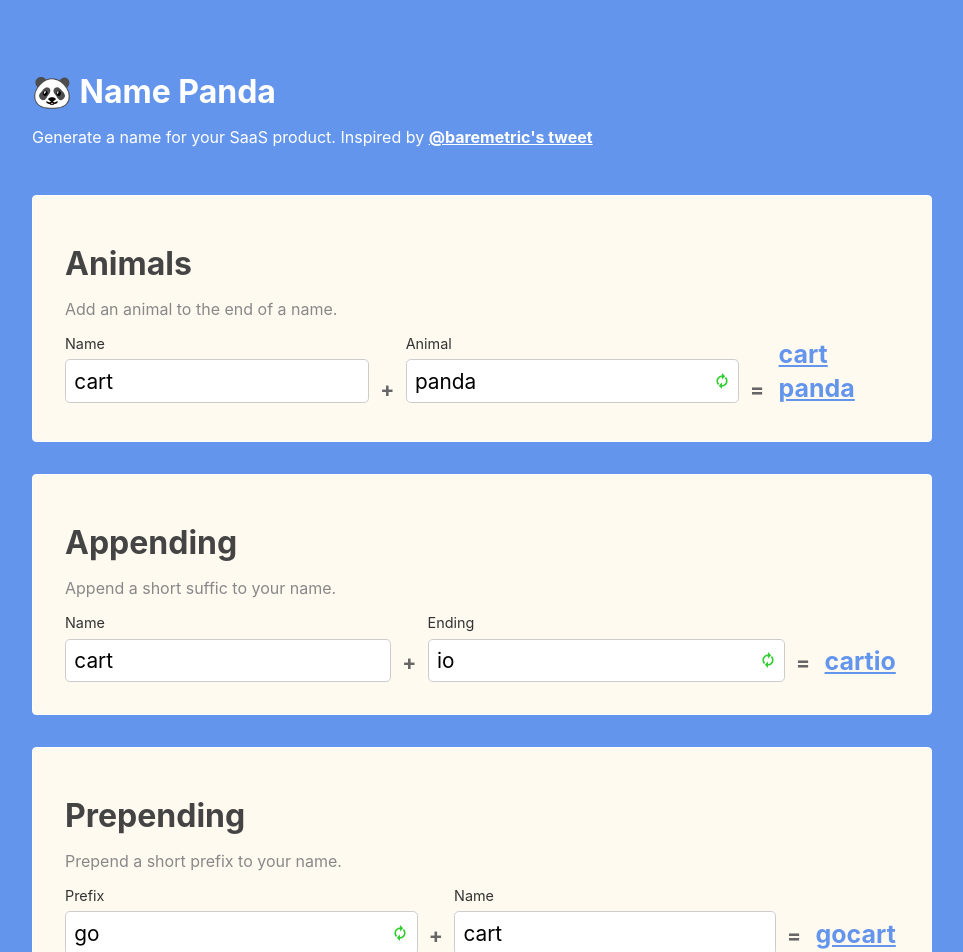
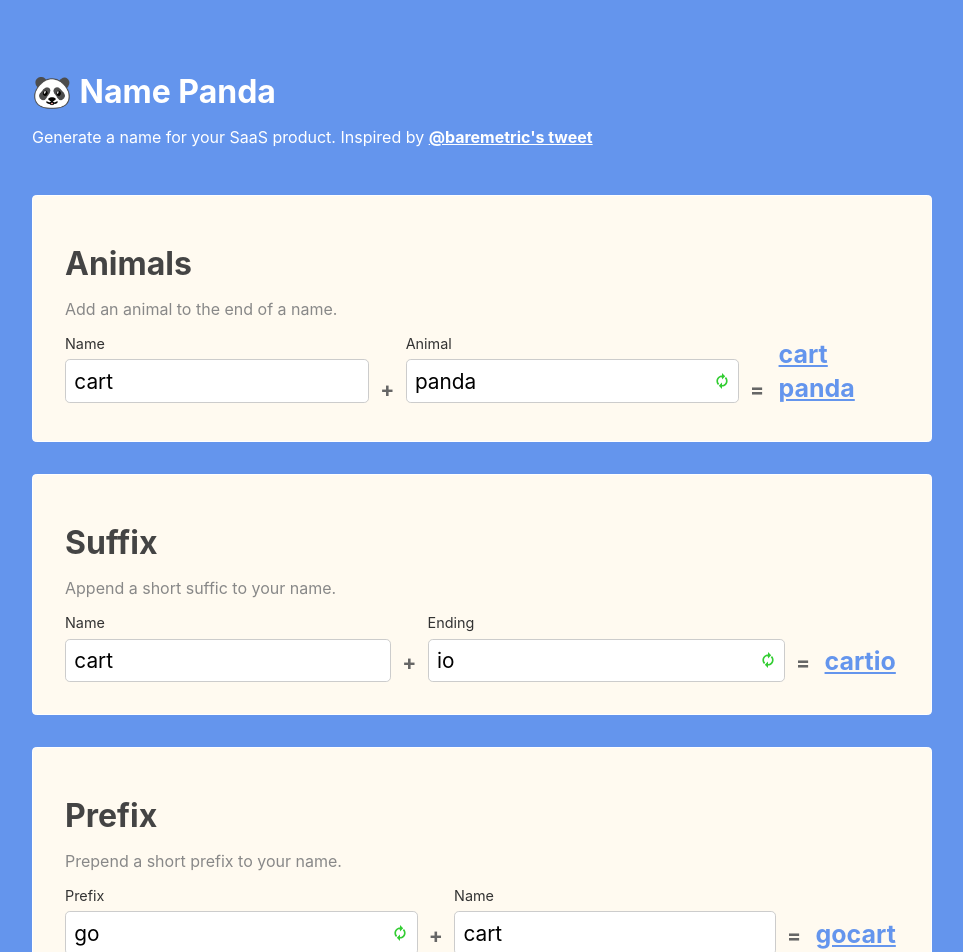
Before and after one commit to joshnuss/name-panda, a Svelte app: page / in a window 1280 px wide. Shown: the top 952 px of the page, without its empty margins (158-1121 px from the left). Built offline with nearby package versions, Linux system fonts and the light colour scheme.

Commit message:
Adjust titles for prefix & suffix

```diff
--- a/src/App.svelte
+++ b/src/App.svelte
@@ -131,9 +131,9 @@
 
 <Equation title="Animals" summary="Add an animal to the end of a name." bind:a={name} bind:b={animal} labelA="Name" labelB="Animal" formula={(a, b) => `${a} ${b}`} showRefresh="b" on:refresh={refreshAnimal}/>
 
-<Equation title="Appending" summary="Append a short suffic to your name." bind:a={name} bind:b={ending} labelA="Name" labelB="Ending" formula={(a, b) => `${a}${b}`} showRefresh="b" on:refresh={refreshEnding}/>
+<Equation title="Suffix" summary="Append a short suffic to your name." bind:a={name} bind:b={ending} labelA="Name" labelB="Ending" formula={(a, b) => `${a}${b}`} showRefresh="b" on:refresh={refreshEnding}/>
 
-<Equation title="Prepending" summary="Prepend a short prefix to your name." bind:a={prefix} bind:b={name} labelA="Prefix" labelB="Name" formula={(a, b) => `${a}${b}`} showRefresh="a" on:refresh={refreshPrefix}/>
+<Equation title="Prefix" summary="Prepend a short prefix to your name." bind:a={prefix} bind:b={name} labelA="Prefix" labelB="Name" formula={(a, b) => `${a}${b}`} showRefresh="a" on:refresh={refreshPrefix}/>
 
 <Equation title="Text Subtraction" summary="Subtract part of the name." bind:a={name} b={subtraction} labelA="Name" labelB="Pattern" op="-" formula={replaceEndings}/>
 
```
